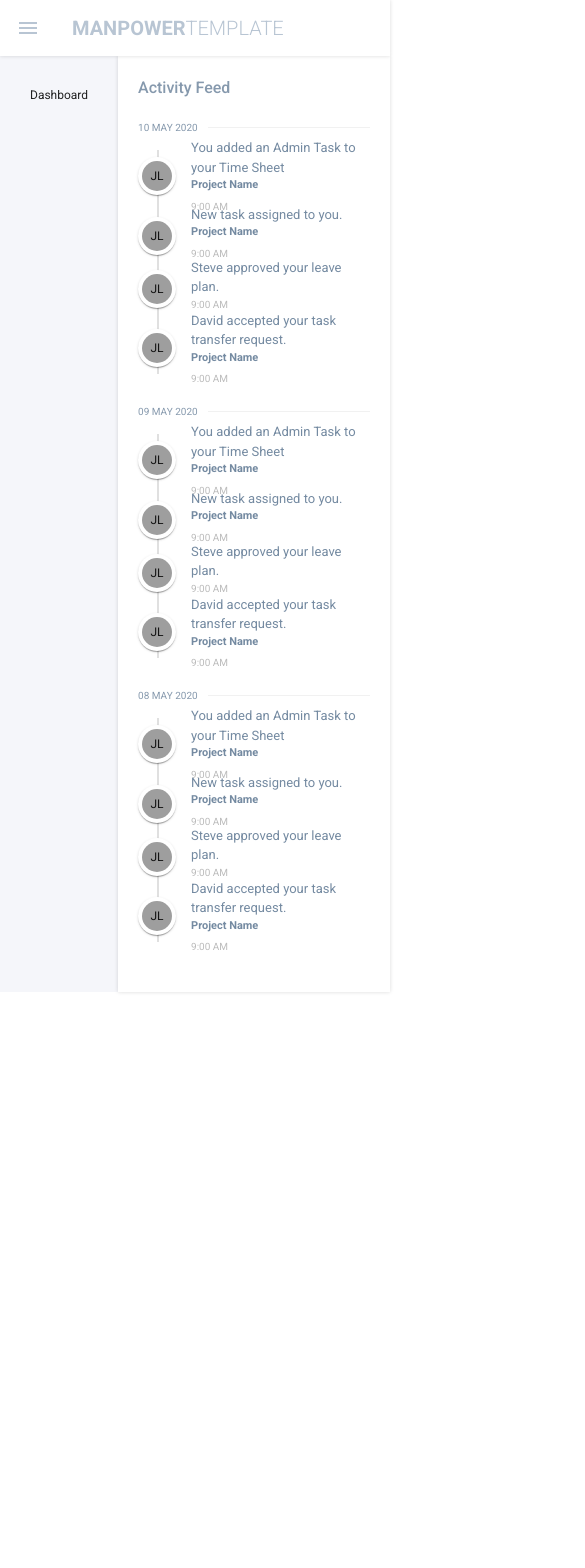
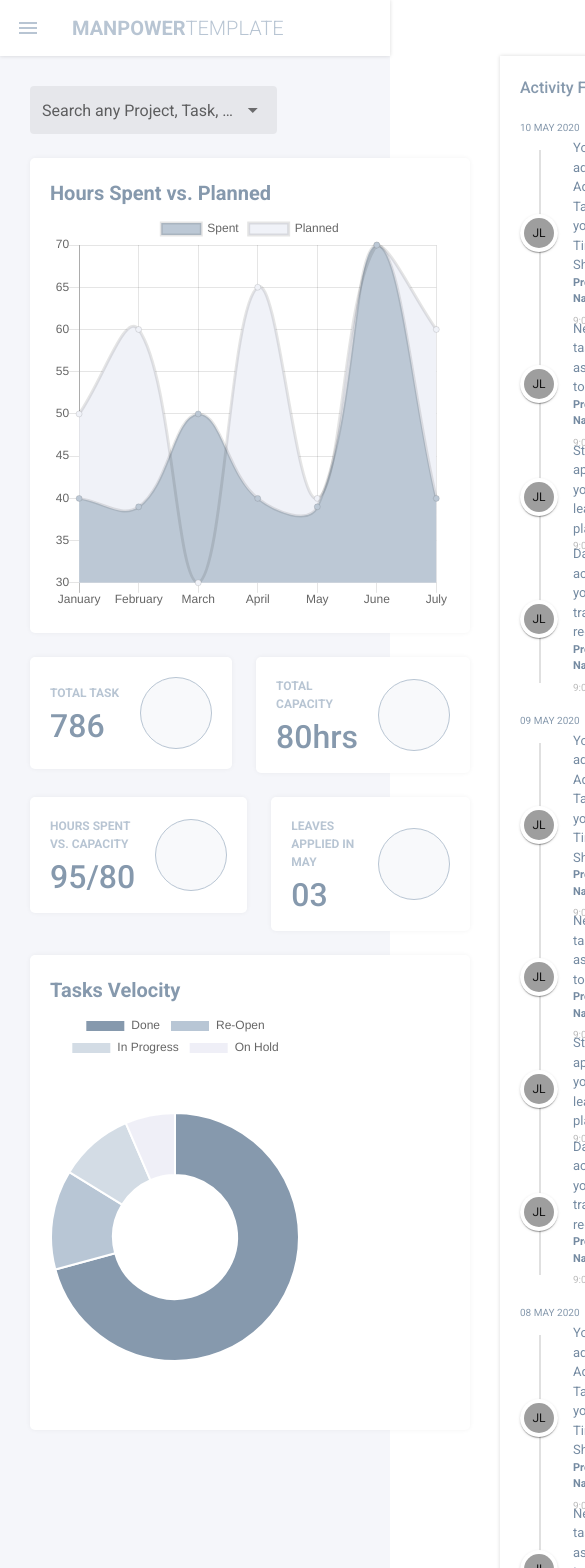
Before and after one commit to pankajcbre/timesheet_vue, a Vue app: page /Dashboard in a window 390 px wide. Shown: the top 1568 px of the page, 585 px wide, since content can reach past the window. Before the commit the page ends 992 px from the top, so only its background shows below. Built offline with nearby package versions, Linux system fonts and the light colour scheme.

Commit message:
Dashboard created

```diff
--- a/package.json
+++ b/package.json
@@ -8,8 +8,10 @@
     "lint": "vue-cli-service lint"
   },
   "dependencies": {
+    "chart.js": "^2.9.3",
     "core-js": "^3.6.4",
     "vue": "^2.6.11",
+    "vue-chartjs": "^3.5.0",
     "vue-router": "^3.1.6",
     "vue-router-layout": "^0.1.2",
     "vuetify": "^2.2.11"
--- /dev/null
+++ b/src/assets/scss/_dashboard.scss
@@ -0,0 +1,63 @@
+.whiteBox{
+    background-color: map-get($colors , whiteColor);
+    border-radius: 5px;
+    padding: 20px;
+    box-shadow: 0 0 5px rgba(0,0,0,0.05);
+    h2{
+        font-size: 20px;
+        color: map-get($colors, lightContColor);
+        font-weight: 700;
+        margin: 0 0 5px;
+    }
+}
+
+.countArticles{
+    background-color: map-get($colors , whiteColor);
+    border-radius: 5px;
+    padding: 20px;
+    box-shadow: 0 0 5px rgba(0,0,0,0.05);
+    display: flex;
+    align-items: center;
+    .countArtText{
+        flex: 1;
+        padding-right: 20px;
+        h2{
+            text-transform: uppercase;
+            font-weight: 700;
+            color: #B8C5D3;
+            font-size: 12px;
+            margin: 0 0 8px;
+        }
+        p{
+            font-size: 32px;
+            line-height: 32px;
+            font-weight: 500;
+            color: #8699AD;
+            margin: 0;
+        }
+
+    }
+    .countArtIcon{
+        width: 72px;
+        height: 72px;
+        flex-shrink: 0;
+        border:#B8C5D3 solid 1px;
+        background-color: #F8F9FB;
+        border-radius: 100%;
+
+    }
+}
+
+.taskVelArticle{
+    background-color: map-get($colors , whiteColor);
+    border-radius: 5px;
+    padding: 20px;
+    box-shadow: 0 0 5px rgba(0,0,0,0.05);
+    h2{
+        font-size: 20px;
+        color: map-get($colors, lightContColor);
+        font-weight: 700;
+        margin: 0 0 5px;
+    }
+
+}
--- a/src/assets/scss/style.scss
+++ b/src/assets/scss/style.scss
@@ -4,3 +4,5 @@
 @import './header';
 @import './leftNavigaiton';
 @import './rightSidebar';
+
+@import './dashboard';
--- a/src/components/dashboard/dashboard.vue
+++ b/src/components/dashboard/dashboard.vue
@@ -1,13 +1,198 @@
 <template>
-    <div>Dashboard</div>
+    <div>
+        <v-row>
+            <v-col class="col-7" >
+                <v-autocomplete
+                    v-model="select"
+                    :loading="loading"
+                    :items="items"
+                    :search-input.sync="search"
+                    cache-items
+                    flat
+                    hide-no-data
+                    hide-details
+                    label="Search any Project, Task, Sector or Employee"
+                    solo-inverted
+                    >
+                </v-autocomplete>
+            </v-col>
+            <v-col class="col-5" >
+
+            </v-col>
+        </v-row>
+
+        <v-row>
+            <v-col class="col-12">
+                <article class="whiteBox">
+                    <h2>Hours Spent vs. Planned</h2>
+                    <app-hour-graph></app-hour-graph>
+                </article>
+            </v-col>
+        </v-row>
+
+
+
+        <v-row>
+            <v-col class="col-md-6">
+                <v-row>
+                    <v-col class="col-sm-6">
+                        <article class="countArticles">
+                            <div class="countArtText">
+                                <h2>Total Task</h2>
+                                <p>786</p>
+                            </div>
+                            <div class="countArtIcon">
+
+                            </div>
+                        </article>
+                    </v-col>
+
+                    <v-col class="col-sm-6">
+                        <article class="countArticles">
+                            <div class="countArtText">
+                                <h2>Total Capacity</h2>
+                                <p>80hrs</p>
+                            </div>
+                            <div class="countArtIcon">
+
+                            </div>
+                        </article>
+                    </v-col>
+
+                    <v-col class="col-sm-6">
+                        <article class="countArticles">
+                            <div class="countArtText">
+                                <h2>Hours Spent vs. Capacity</h2>
+                                <p>95/80</p>
+                            </div>
+                            <div class="countArtIcon">
+
+                            </div>
+                        </article>
+                    </v-col>
+
+                    <v-col class="col-sm-6">
+                        <article class="countArticles">
+                            <div class="countArtText">
+                                <h2>Leaves Applied in May</h2>
+                                <p>03</p>
+                            </div>
+                            <div class="countArtIcon">
+
+                            </div>
+                        </article>
+                    </v-col>
+                </v-row>
+            </v-col>
+            <v-col class="col-md-6">
+                <v-row>
+                    <v-col class="col-sm-12">
+                        <article class="taskVelArticle">
+                            <h2>Tasks Velocity </h2>
+                            <app-task-velocity style="width:250px"></app-task-velocity>
+                        </article>
+                    </v-col>
+                </v-row>
+            </v-col>
+        </v-row>
+
+    </div>
 </template>
 
 <script>
+    import HourGraph from './../../shared/graphs/hour-graph';
+    import TaskVelocity from './../../shared/graphs/task-velocity'
+
     export default {
-        // data(){
-        //     return{
-
-        //     }
-        // }
+        components:{
+            'app-hour-graph': HourGraph,
+            'app-task-velocity': TaskVelocity
+        },
+        data () {
+            return {
+                loading: false,
+                items: [],
+                search: null,
+                select: null,
+                states: [
+                'Alabama',
+                'Alaska',
+                'American Samoa',
+                'Arizona',
+                'Arkansas',
+                'California',
+                'Colorado',
+                'Connecticut',
+                'Delaware',
+                'District of Columbia',
+                'Federated States of Micronesia',
+                'Florida',
+                'Georgia',
+                'Guam',
+                'Hawaii',
+                'Idaho',
+                'Illinois',
+                'Indiana',
+                'Iowa',
+                'Kansas',
+                'Kentucky',
+                'Louisiana',
+                'Maine',
+                'Marshall Islands',
+                'Maryland',
+                'Massachusetts',
+                'Michigan',
+                'Minnesota',
+                'Mississippi',
+                'Missouri',
+                'Montana',
+                'Nebraska',
+                'Nevada',
+                'New Hampshire',
+                'New Jersey',
+                'New Mexico',
+                'New York',
+                'North Carolina',
+                'North Dakota',
+                'Northern Mariana Islands',
+                'Ohio',
+                'Oklahoma',
+                'Oregon',
+                'Palau',
+                'Pennsylvania',
+                'Puerto Rico',
+                'Rhode Island',
+                'South Carolina',
+                'South Dakota',
+                'Tennessee',
+                'Texas',
+                'Utah',
+                'Vermont',
+                'Virgin Island',
+                'Virginia',
+                'Washington',
+                'West Virginia',
+                'Wisconsin',
+                'Wyoming',
+                ],
+            }
+        },
+        watch: {
+            search (val) {
+                val && val !== this.select && this.querySelections(val)
+            },
+        },
+        methods: {
+            querySelections (v) {
+                this.loading = true
+                // Simulated ajax query
+                setTimeout(() => {
+                this.items = this.states.filter(e => {
+                    return (e || '').toLowerCase().indexOf((v || '').toLowerCase()) > -1
+                })
+                this.loading = false
+                }, 500)
+            },
+        },
     }
 </script>
--- /dev/null
+++ b/src/shared/graphs/hour-graph.vue
@@ -0,0 +1,38 @@
+<template>
+    <line-chart></line-chart>
+</template>
+
+<script>
+    import Vue from 'vue'
+    import VueChartJs  from 'vue-chartjs'
+    export default{
+        data(){
+            return{
+
+            }
+        },
+
+    }
+
+    Vue.component('line-chart', {
+        extends: VueChartJs.Line,
+        mounted () {
+            this.renderChart({
+            labels: ['January', 'February', 'March', 'April', 'May', 'June', 'July'],
+            datasets: [
+                {
+                label: 'Spent',
+                backgroundColor: '#BCC8D5',
+                data: [40, 39, 50, 40, 39, 70, 40]
+                },
+                {
+                label: 'Planned',
+                backgroundColor: '#F0F2F8',
+                data: [50, 60, 30, 65, 40, 70, 60]
+                }
+            ]
+            }, {responsive: true, maintainAspectRatio: false})
+        }
+
+    })
+</script>
--- /dev/null
+++ b/src/shared/graphs/task-velocity.vue
@@ -0,0 +1,33 @@
+<template>
+    <doughnut-chart></doughnut-chart>
+</template>
+
+<script>
+    import Vue from 'vue'
+    import VueChartJs  from 'vue-chartjs'
+    export default{
+        data(){
+            return{
+
+            }
+        },
+
+    }
+
+    Vue.component('doughnut-chart', {
+        extends: VueChartJs.Doughnut,
+        mounted () {
+            this.renderChart({
+            labels: ['Done', 'Re-Open', 'In Progress', 'On Hold'],
+            datasets: [
+                {
+                    label: 'Task Velocity',
+                    backgroundColor: ['#8699AD', '#B8C6D5', '#D3DCE5','#EFEFF7' ],
+                    data: [109, 20, 15, 10],
+                }
+            ]
+            }, {responsive: true, maintainAspectRatio: false})
+        }
+
+    })
+</script>
```
Also changed, not shown: 1 other file (tests, documents, lock files or other folders).
